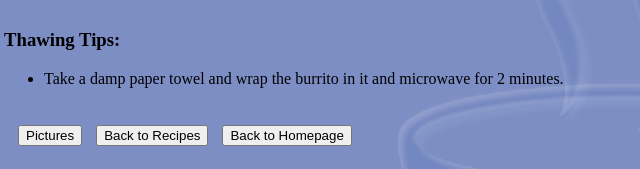
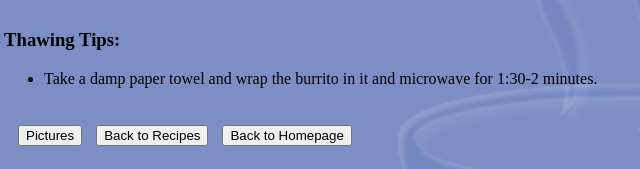
Before and after one commit to RushoBinnabi/RushoBinnabi.github.io, a plain HTML site: page breakfastBurritos.html in a window 1280 px wide. Shown: the part 1226-1395 px from the top of the page, 4-644 px from the left. Drawn offline with Linux system fonts and the light colour scheme.

```diff
--- a/breakfastBurritos.html
+++ b/breakfastBurritos.html
@@ -107,7 +107,7 @@
 <div>
     <h3>Thawing Tips:</h3>
     <ul>
-        <li>Take a damp paper towel and wrap the burrito in it and microwave for 2 minutes.</li>
+        <li>Take a damp paper towel and wrap the burrito in it and microwave for 1:30-2 minutes.</li>
     </ul>
 </div>
 
--- a/script.js
+++ b/script.js
@@ -108,7 +108,7 @@ function sugarCookiesRecipe() {
 }
 
 /*
-    this bananaBreadRecipe() function redirects the webpage to the pictures of the banana bread recipe.
+    this bananaBreadPictures() function redirects the webpage to the pictures of the banana bread recipe.
  */
 
 function bananaBreadPictures() {
```
Also changed, not shown: state machine diagrams/homepage_state_machine_diagram.png (added), state machine diagrams/recipes_state_machine_diagram.png (added), 1 other file.
